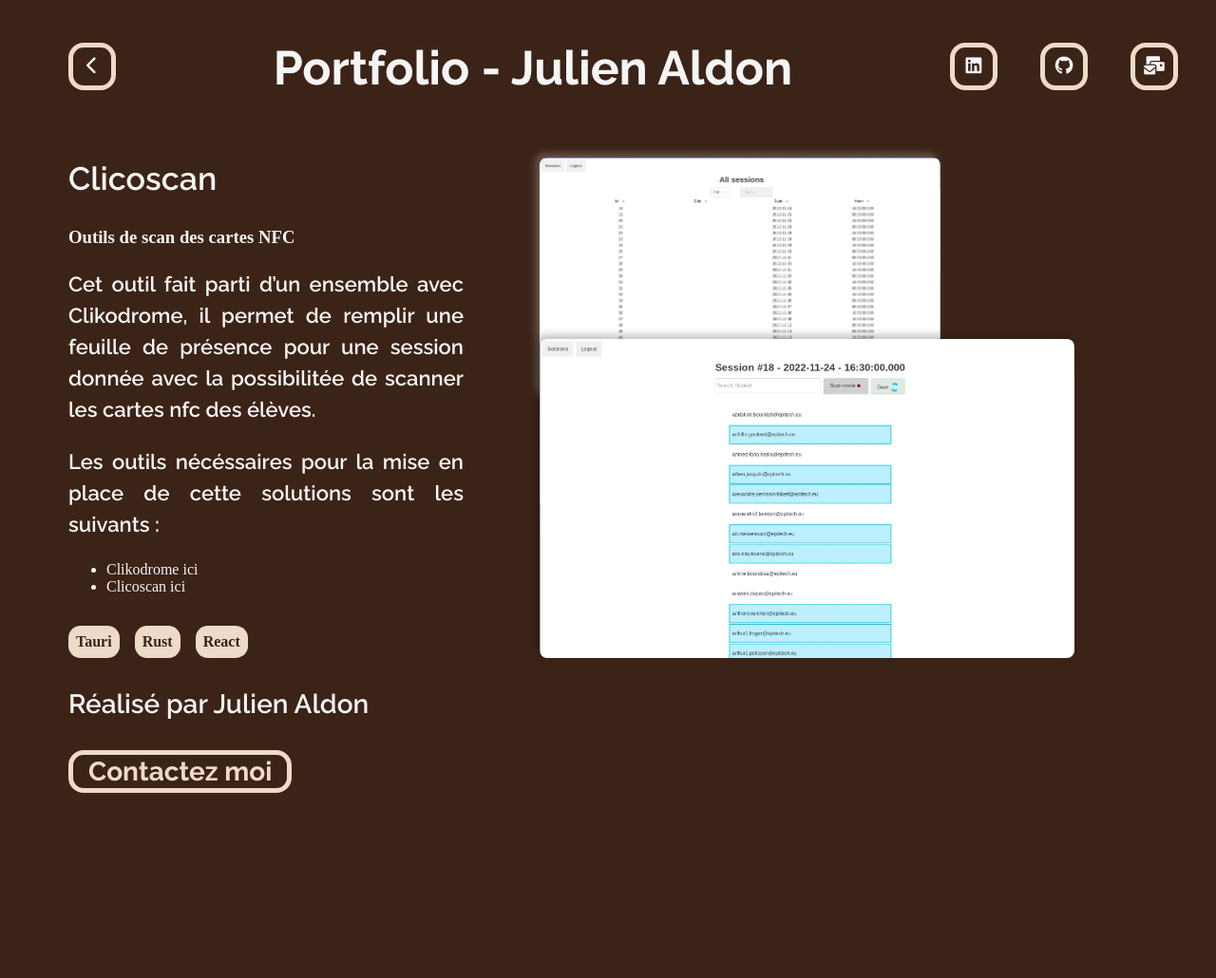
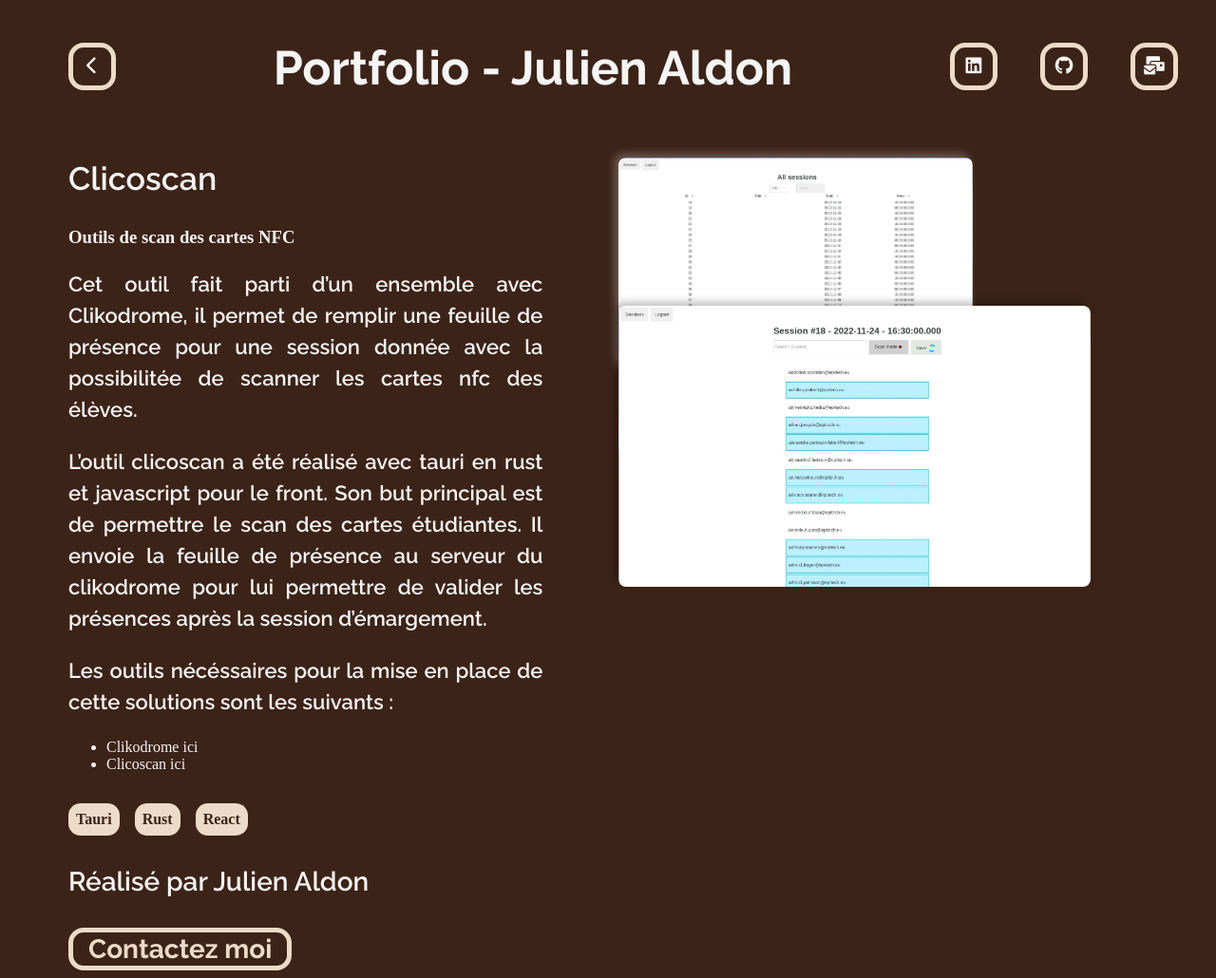
Before and after one commit to JulienAldon/Portfolio, a Jekyll site: the page built from _posts/2023-11-11-Clicoscan.markdown, in a window 1280 px wide. Shown: the whole page at 95% size. Built offline with Jekyll 4.4.1, drawn with Linux system fonts in a browser that asks for light colours; nearby versions of some CDN libraries; before the commit the page ends 900 px from its top, so only the background shows below that.

Commit message:
Add content for clikoscan

```diff
--- a/_posts/2023-11-11-Clicoscan.markdown
+++ b/_posts/2023-11-11-Clicoscan.markdown
@@ -54,6 +54,8 @@
 Cet outil fait parti d'un ensemble avec Clikodrome, il permet de remplir une feuille de présence pour une session donnée avec la possibilitée de scanner les cartes nfc des élèves.
 <!--more-->
 
+L'outil clicoscan a été réalisé avec tauri en rust et javascript pour le front. Son but principal est de permettre le scan des cartes étudiantes. Il envoie la feuille de présence au serveur du clikodrome pour lui permettre de valider les présences après la session d'émargement.
+
 Les outils nécéssaires pour la mise en place de cette solutions sont les suivants :
 - Clikodrome [ici](https://github.com/JulienAldon/Clikodrome)
 - Clicoscan [ici](https://github.com/JulienAldon/Clicoscan)
--- a/sitemap.txt
+++ b/sitemap.txt
@@ -11,3 +11,4 @@
 https://julien.aldon.fr/publify/old
 https://julien.aldon.fr/raytracer
 https://julien.aldon.fr/portfolio
+https://julien.aldon.fr/fefan
```
